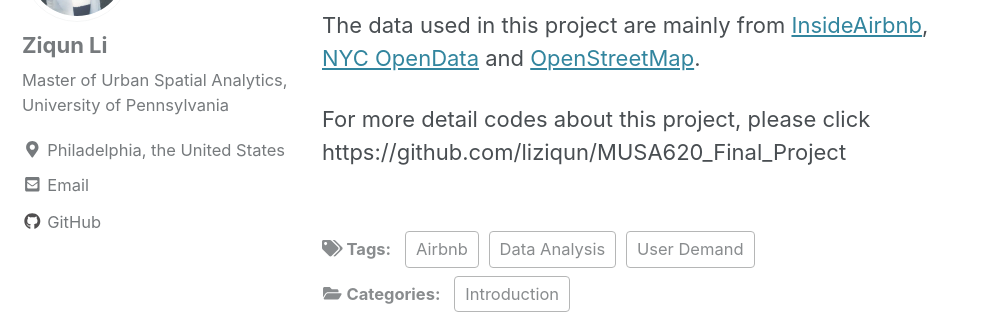
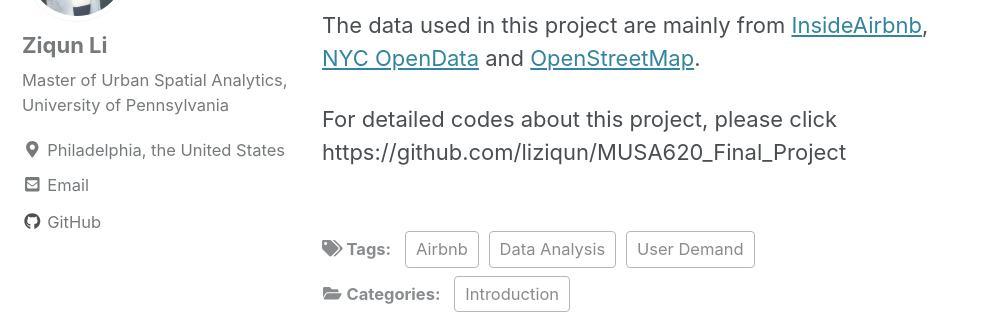
Before and after one commit to liziqun/MUSA620_Final_Project, a Jekyll site: the page built from _posts/2019-12-12-1.Background.md, in a window 1280 px wide and 900 px high, scrolled down 1577 px. Shown: the part 154-468 px from the top of the window, without its empty margins (0-998 px from the left). Built offline with Jekyll 4.4.1, drawn with Linux system fonts in a browser that asks for light colours; cached includes are drawn as plain includes; nearby versions of some CDN libraries; a script that is not in the unit is left out.

Commit message:
Update 2019-12-12-1.Background.md

```diff
--- a/_posts/2019-12-12-1.Background.md
+++ b/_posts/2019-12-12-1.Background.md
@@ -25,7 +25,7 @@ Generally, this project would be devided into 4 parts:
 
 The data used in this project are mainly from [InsideAirbnb][InsideAirbnb], [NYC OpenData][NYC OpenData] and [OpenStreetMap][OpenStreetMap].
 
-For more detail codes about this project, please click https://github.com/liziqun/MUSA620_Final_Project
+For detailed codes about this project, please click https://github.com/liziqun/MUSA620_Final_Project
 
 [InsideAirbnb]: http://insideairbnb.com/beijing/?neighbourhood=&filterEntireHomes=false&filterHighlyAvailable=false&filterRecentReviews=false&filterMultiListings=false
 [NYC OpenData]: https://opendata.cityofnewyork.us/
```
